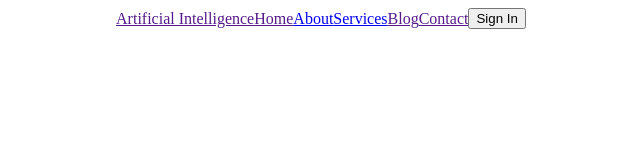
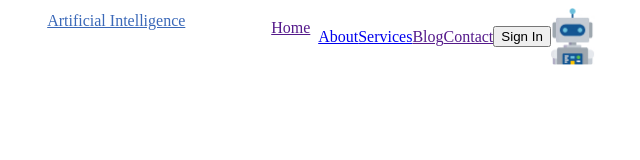
Before and after one commit to nurlangaprov/second-practice, a plain HTML site: page index.html in a window 1280 px wide. Shown: the whole page, without its empty margins (319-959 px from the left). Drawn offline with Linux system fonts and the light colour scheme.

Commit message:
first commit

```diff
--- a/index.html
+++ b/index.html
@@ -14,8 +14,8 @@
       <a href="text3">Services</a>
       <a href="">Blog</a>
       <a href="">Contact</a>
-
       <button class="">Sign In</button>
+      <img class="kamera" src="./Group 397.jpg" alt="">
     </div>
   </body>
 </html>
--- a/style.css
+++ b/style.css
@@ -2,4 +2,25 @@
     display: flex;
     align-items: center;
     justify-content: center;
+
 }
+
+.kamera{
+    width: 44.04px;
+height: 57px;
+flex-shrink: 0;
+}
+
+.text{
+    width: 224.045px;
+height: 49.235px;
+flex-shrink: 0;
+color: var(--3-a-68-b-8, #3A68B8);
+}
+
+.text1{
+    width: 47px;
+height: 34.941px;
+flex-shrink: 0;
+
+}
```
Also changed, not shown: Group 397.jpg (added).
